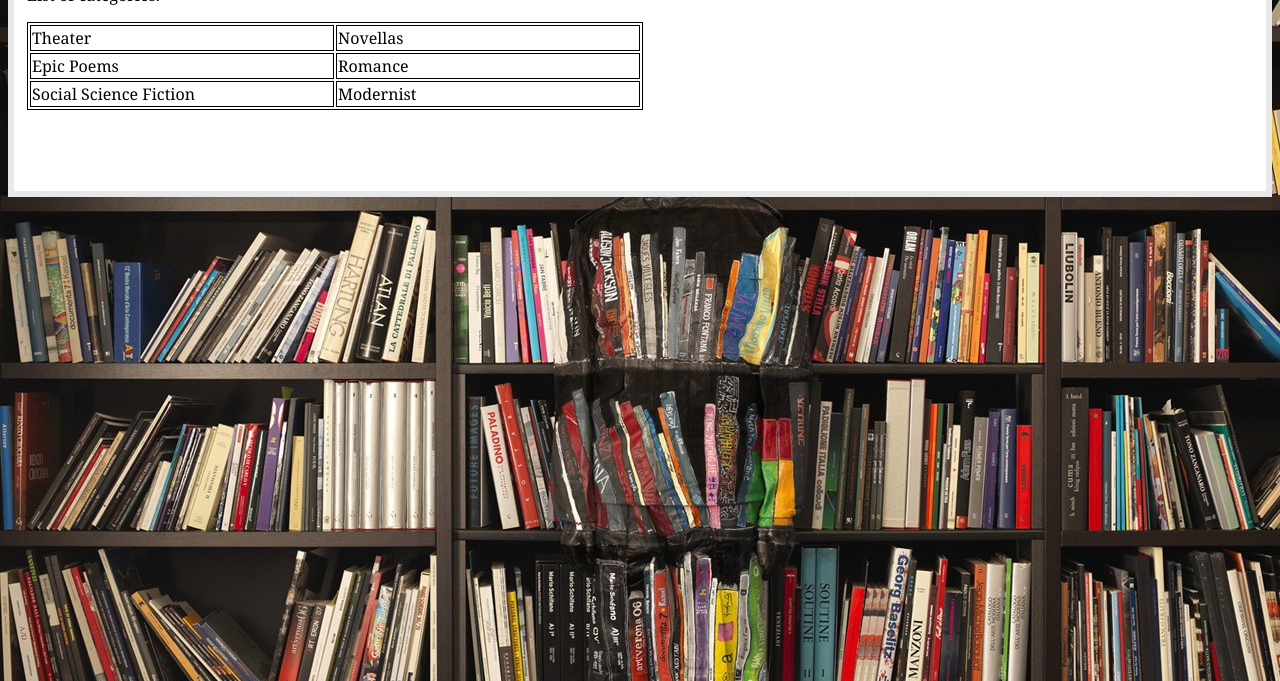
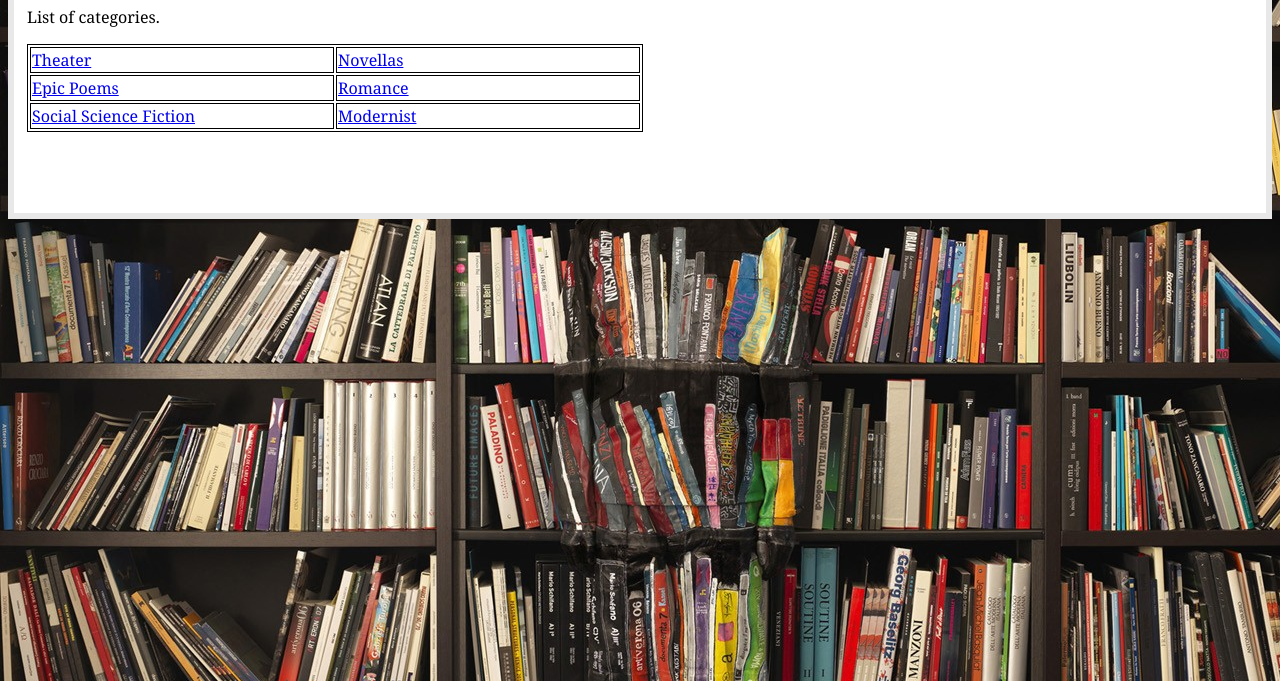
Before and after one commit to traversh/team-mmt, a plain HTML site: page categories.html in a window 1280 px wide. Shown: the part 127-808 px from the top of the page. Drawn offline with Linux system fonts and the light colour scheme.

Commit message:
Added category support

```diff
--- a/categories.html
+++ b/categories.html
@@ -1,9 +1,11 @@
 <html>
 <head>
-<link href="stylesheet.css" rel="stylesheet" type="text/css">
+    <link href="stylesheet.css" rel="stylesheet" type="text/css">
+    <script type="text/javascript" src="ajax.js"></script>
 </head>
 <body>
 
+    <li><a href="#" onclick="loadContent('home.html','article_container');" >Home</a></li>
 
   <div id="article_container">
     <div id="article">
@@ -13,16 +15,16 @@
         <table id="book-category">
             <tbody>
                 <tr>
-                    <td>Theater</td>
-                    <td>Novellas</td>
+                    <td><a href="#" onclick="loadContent('theater.html','article_container');" >Theater</a></td>
+                    <td><a href="#" onclick="loadContent('novellas.html','article_container');" >Novellas</a></td>
                 </tr>
                 <tr>
-                    <td>Epic Poems</td>
-                    <td>Romance</td>
+                    <td><a href="#" onclick="loadContent('epicpoems.html','article_container');" >Epic Poems</a></td>
+                    <td><a href="#" onclick="loadContent('romance.html','article_container');" >Romance</a></td>
                 </tr>
                 <tr>
-                    <td>Social Science Fiction</td>
-                    <td>Modernist</td>
+                    <td><a href="#" onclick="loadContent('socialsciencefiction.html','article_container');" >Social Science Fiction</a></td>
+                    <td><a href="#" onclick="loadContent('modernist.html','article_container');" >Modernist</a></td>
                 </tr>
 
             </tbody>
```
